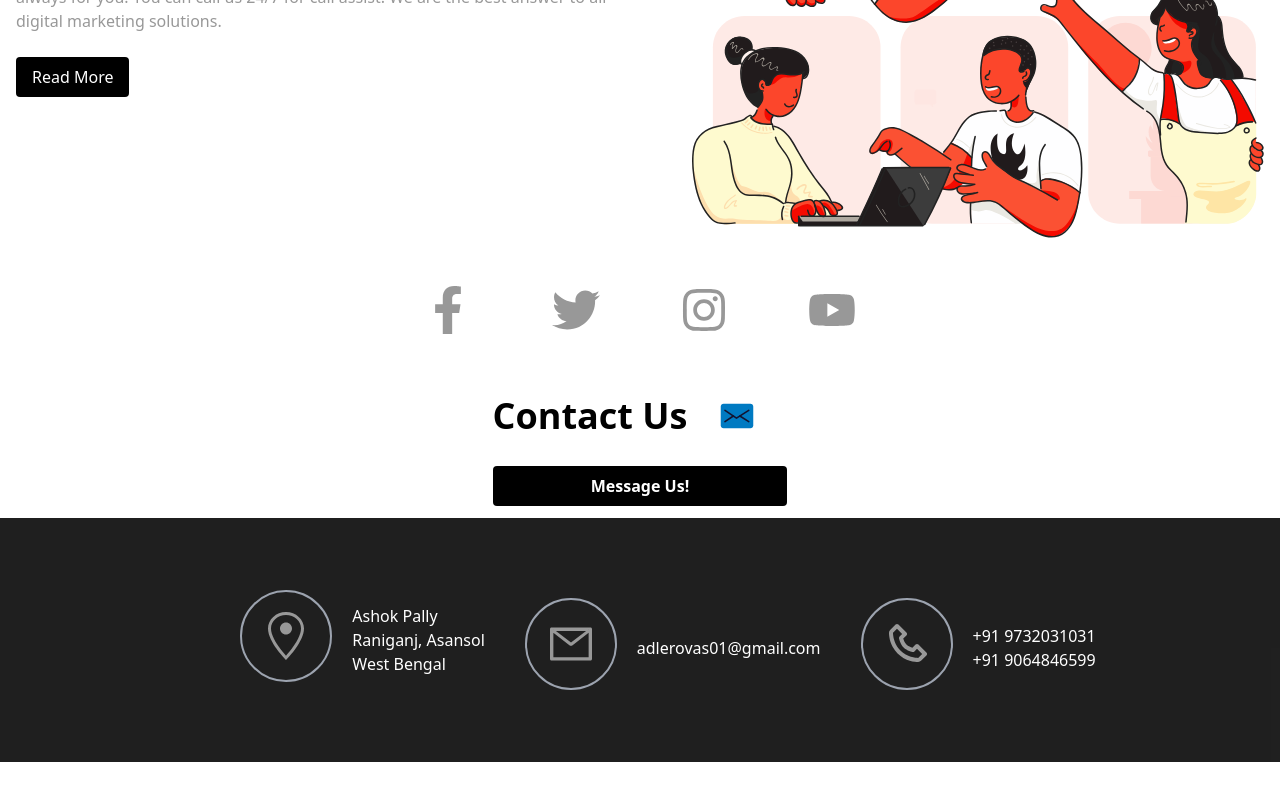
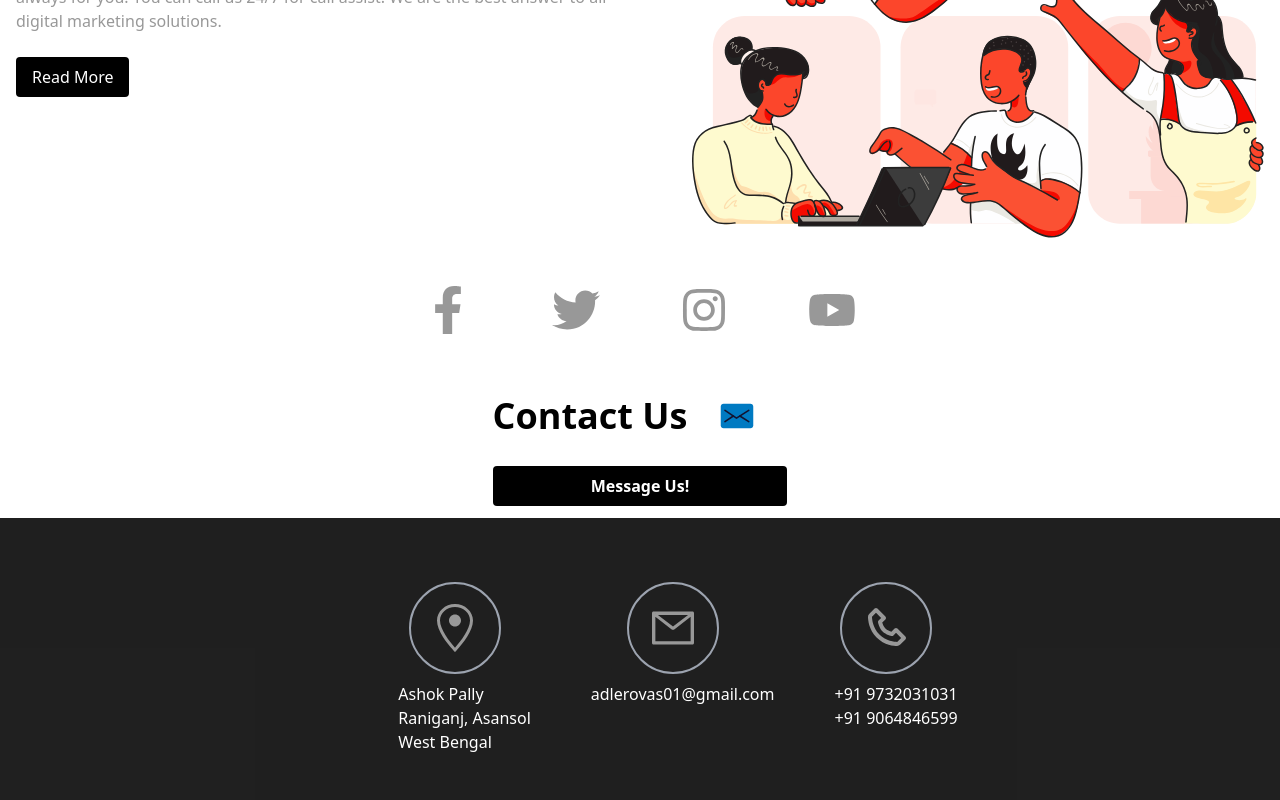
Before and after one commit to ArnabChatterjee20k/Adler-Startup--frontend, a React (Create React App) app: page / in a window 1280 px wide. Shown: the part 1639-2439 px from the top of the page. Before the commit the page ends 2401 px from the top, so only its background shows below. Built offline with nearby package versions, Linux system fonts and the light colour scheme.

Commit message:
made the contact us work more good from medium devices

```diff
--- a/src/components/Contact Us/Contact.jsx
+++ b/src/components/Contact Us/Contact.jsx
@@ -27,7 +27,7 @@ export const Contact = () => {
                 </div>
                 <div>
 
-                    <div className="px-3 flex flex-col space-y-4 md:flex-row items-start md:items-center justify-center md:space-x-10 bg-[#111111ef] text-white py-16 w-screen">
+                    <div className="px-3 flex flex-col space-y-4 justify-center items-start md:space-y-0 md:flex-row  md:space-x-10 bg-[#111111ef] text-white py-16 w-screen">
                         {options_array.map(({ icon, details }) => <Options icon={icon} details={details} />)}
                     </div>
                 </div>
--- a/src/components/Contact Us/Options.jsx
+++ b/src/components/Contact Us/Options.jsx
@@ -3,7 +3,7 @@ import React from 'react'
 export const Options = ({icon , details}) => {
     return (
         <>
-            <div className="flex flex-wrap justify-center items-center ml-4 sm:ml-14 space-x-5">
+            <div className="flex flex-wrap justify-center items-center md:flex-col md:justify-start ml-4 sm:ml-14 space-x-5">
                 <div className="p-5 mb-2 border-2 border-gray-400 rounded-full ">
                     {icon}
                 </div>
```
